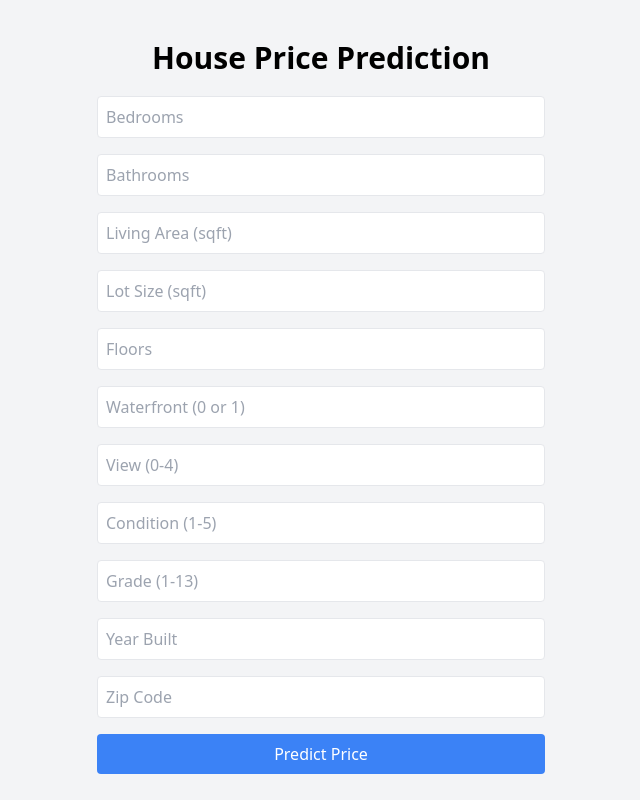
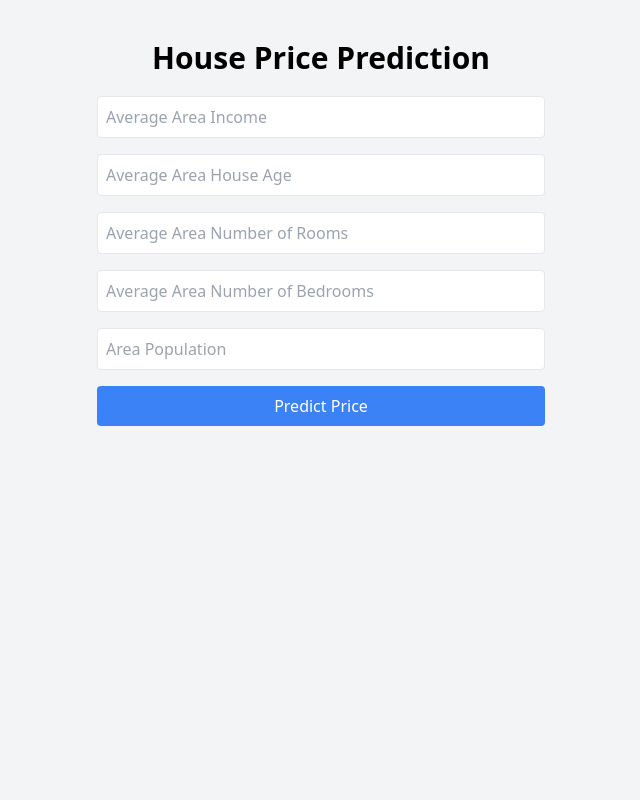
Before and after one commit to jparep/real-estate, a Flask app: page / in a window 1280 px wide. Shown: the whole page, without its empty margins (319-959 px from the left). Run offline with Flask 3, Linux system fonts and the light colour scheme; style sheets or scripts are compiled from the project's sources; parts of the project's set-up code (start-up, migrations or seed data) failed here and were passed over.

Commit message:
optimzied index file

```diff
--- a/app/templates/index.html
+++ b/app/templates/index.html
@@ -11,17 +11,11 @@
         <h1 class="text-3xl font-bold text-center mb-5">House Price Prediction</h1>
         <form method="POST" action="/">
             <div class="grid grid-cols-1 gap-4 max-w-md mx-auto">
-                <input type="number" name="bedrooms" placeholder="Bedrooms" class="p-2 border rounded">
-                <input type="number" name="bathrooms" placeholder="Bathrooms" class="p-2 border rounded">
-                <input type="number" name="sqft_living" placeholder="Living Area (sqft)" class="p-2 border rounded">
-                <input type="number" name="sqft_lot" placeholder="Lot Size (sqft)" class="p-2 border rounded">
-                <input type="number" name="floors" placeholder="Floors" class="p-2 border rounded">
-                <input type="number" name="waterfront" placeholder="Waterfront (0 or 1)" class="p-2 border rounded">
-                <input type="number" name="view" placeholder="View (0-4)" class="p-2 border rounded">
-                <input type="number" name="condition" placeholder="Condition (1-5)" class="p-2 border rounded">
-                <input type="number" name="grade" placeholder="Grade (1-13)" class="p-2 border rounded">
-                <input type="number" name="yr_built" placeholder="Year Built" class="p-2 border rounded">
-                <input type="number" name="zipcode" placeholder="Zip Code" class="p-2 border rounded">
+                <input type="number" name="Avg. Area Income" placeholder="Average Area Income" class="p-2 border rounded" required>
+                <input type="number" step="0.01" name="Avg. Area House Age" placeholder="Average Area House Age" class="p-2 border rounded" required>
+                <input type="number" step="0.01" name="Avg. Area Number of Rooms" placeholder="Average Area Number of Rooms" class="p-2 border rounded" required>
+                <input type="number" name="Avg. Area Number of Bedrooms" placeholder="Average Area Number of Bedrooms" class="p-2 border rounded" required>
+                <input type="number" name="Area Population" placeholder="Area Population" class="p-2 border rounded" required>
                 <button type="submit" class="bg-blue-500 text-white p-2 rounded">Predict Price</button>
             </div>
         </form>
```
